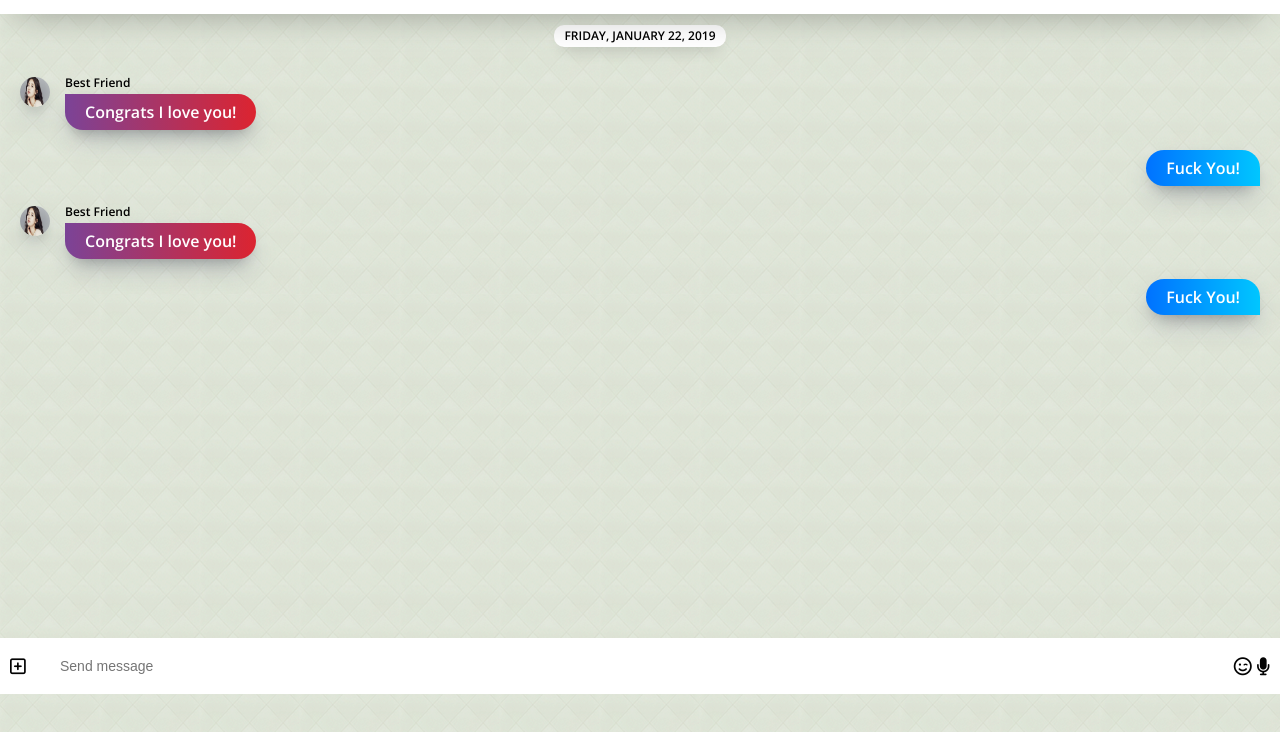
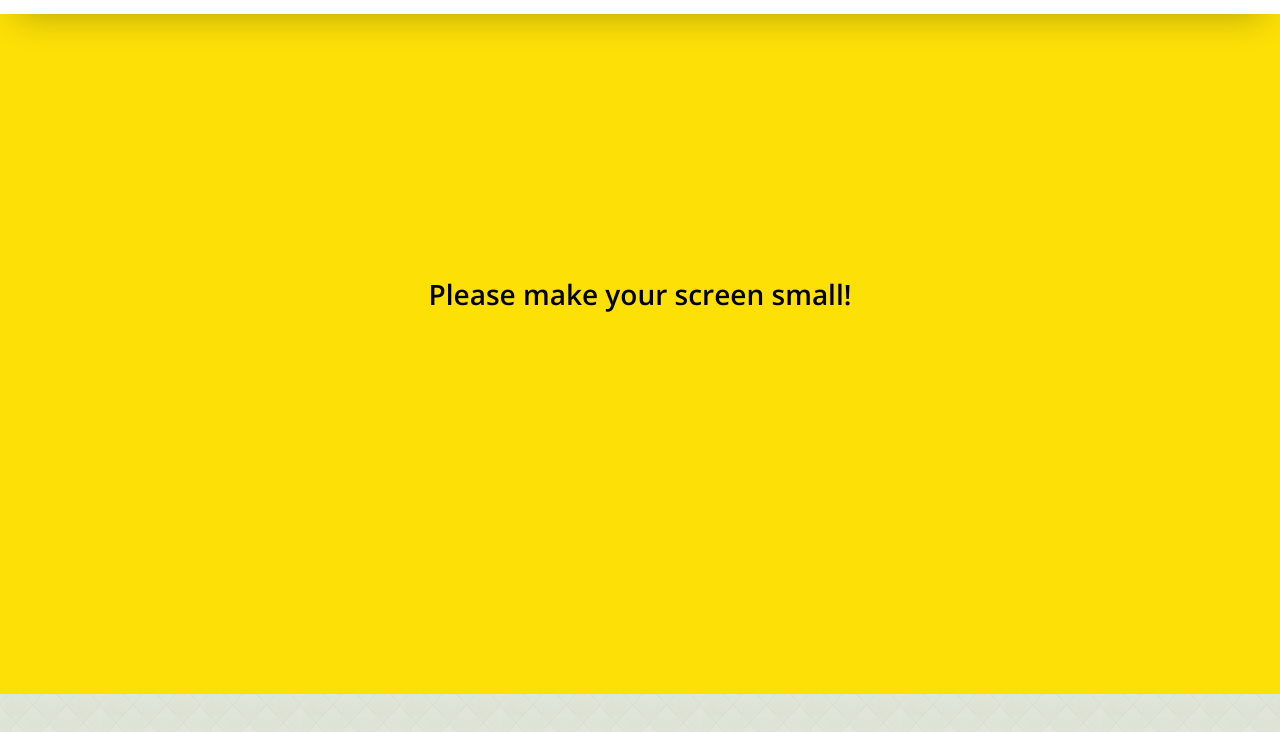
Before and after one commit to sjh0302/kakao-clone-v2.0, a plain HTML site: page chat.html in a window 1280 px wide. Shown: the part 106-838 px from the top of the page. Drawn offline with nearby package versions, Linux system fonts and the light colour scheme.

Commit message:
create alert
create - mobile.css
update - styles.css, chat.html, find.html, friends.html, index.html, more.html, settiongs.html

```diff
--- /dev/null
+++ b/CSS/mobile.css
@@ -0,0 +1,24 @@
+.bigScreen {
+  position: absolute;
+  width: 100%;
+  height: 100%;
+  top: 0;
+  left: 0;
+  background-color: #fce006;
+  display: flex;
+  justify-content: center;
+  align-items: center;
+  font-weight: 700;
+  color: black;
+  font-size: 28px;
+  text-align: center;
+  line-height: 1.5;
+  padding: 0px 20px;
+  display: none;
+}
+
+@media screen and (min-width: 550px) {
+  .bigScreen {
+    display: flex;
+  }
+}
--- a/CSS/styles.css
+++ b/CSS/styles.css
@@ -9,6 +9,7 @@
 @import "more.css";
 @import "settings.css";
 @import "chat.css";
+@import "mobile.css";
 
 * {
   box-sizing: border-box;
--- a/chat.html
+++ b/chat.html
@@ -102,5 +102,8 @@
         </span>
       </div>
     </div>
+    <div class="bigScreen">
+      <span class="bigScreen__text">Please make your screen small!</span>
+    </div>
   </body>
 </html>
```
Also changed, not shown: find.html (+3 -0 lines), friends.html (+3 -0 lines), index.html (+3 -0 lines), more.html (+3 -0 lines), settings.html (+3 -0 lines).
